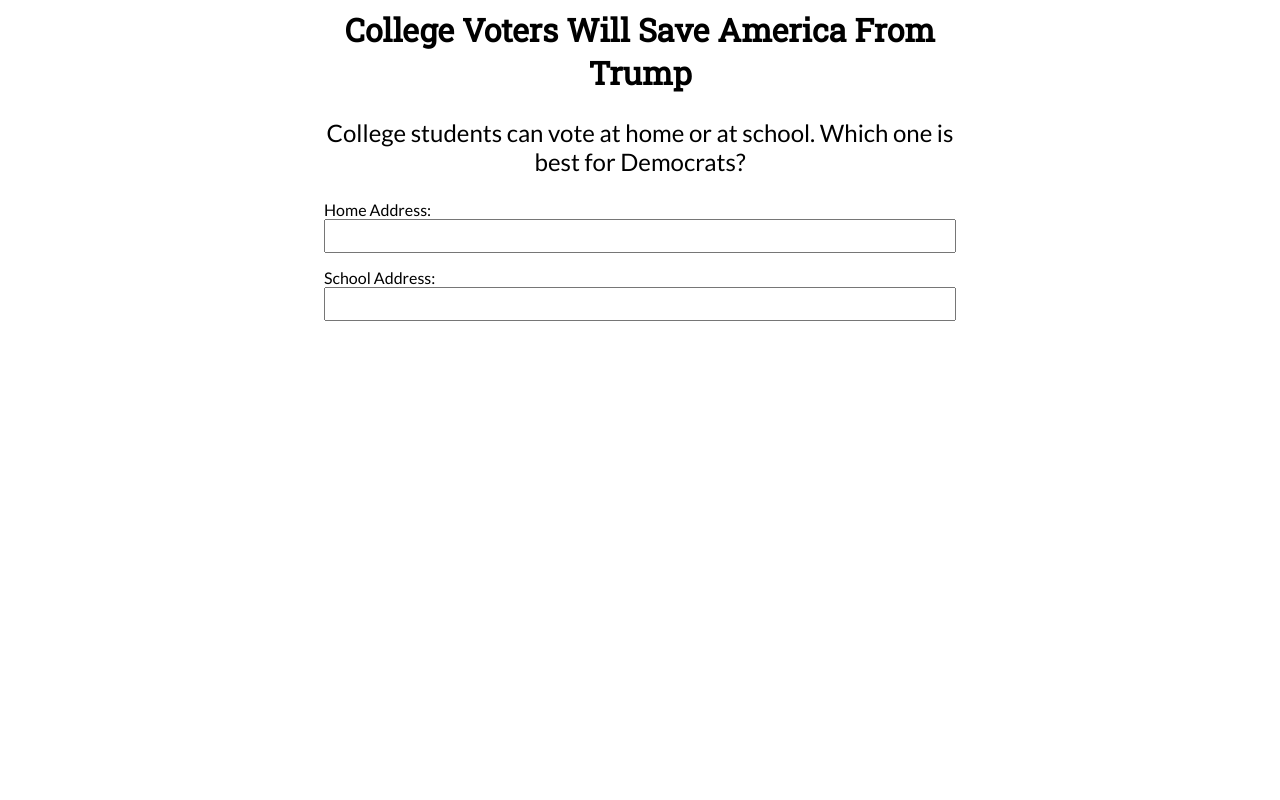
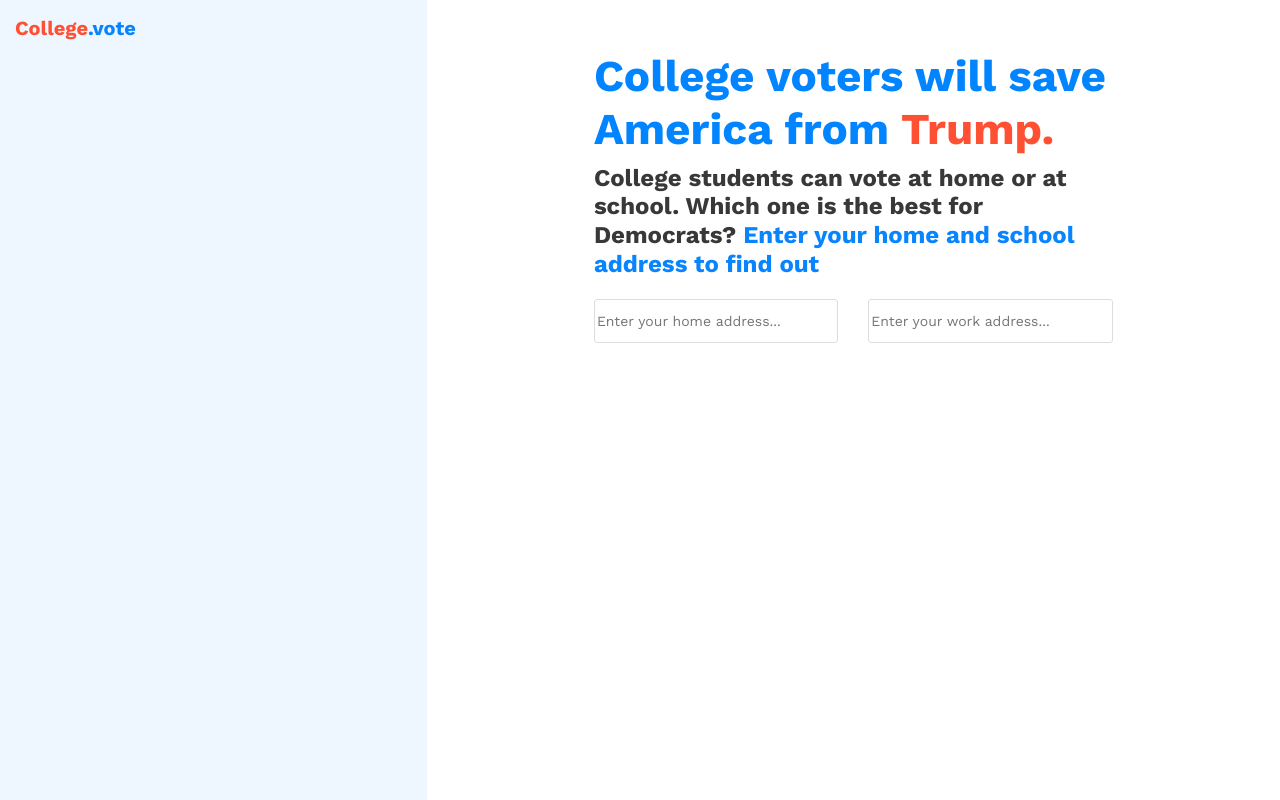
Before and after one commit to saralk/cd, a website: page views/index.html in a window 1280 px wide. Drawn offline with nearby package versions, Linux system fonts and the light colour scheme; some packages are replaced by stand-ins of ours.

Commit message:
add design

```diff
--- a/views/index.html
+++ b/views/index.html
@@ -1,11 +1,46 @@
 <html>
     <head>
-        <link href="https://fonts.googleapis.com/css?family=Lato|Roboto+Slab" rel="stylesheet">
+        <link href="https://fonts.googleapis.com/css?family=Work+Sans:400,700" rel="stylesheet">
+        <link rel="stylesheet" href="https://stackpath.bootstrapcdn.com/bootstrap/4.1.3/css/bootstrap.min.css" integrity="sha384-MCw98/SFnGE8fJT3GXwEOngsV7Zt27NXFoaoApmYm81iuXoPkFOJwJ8ERdknLPMO" crossorigin="anonymous">
         <style type='text/css'>
-            h1, h2, h3, h4 {
-                font-family: 'Roboto Slab', serif;
-                text-align: center;
+            .container-fluid {
+                height: 100%;
+            }
 
+            #main {
+                padding-top: 50px;
+            }
+
+            .main-row {
+                height: 100%;
+            }
+
+            h1, h2, h3, h4, h5 {
+                font-family: 'Work Sans', sans-serif;
+                font-weight: 700;
+            }
+
+            h1 {
+                font-size: 44px;
+                color: #0084ff;
+            }
+
+            h2 {
+                font-size: 24px;
+            }
+
+            h5 {
+                font-size: 20px;
+                color: #ff5033;
+                margin-top: 16px;
+            }
+
+            .red {
+                color: #ff5033;
+            }
+
+            .blue {
+                color: #0884ff;
             }
 
             .lead {
@@ -14,17 +49,19 @@
             }
 
             body {
-                font-family: 'Lato', sans-serif;
+                color: #383838;
+                font-family: 'Work Sans', sans-serif;
+                font-size: 14px;
+                font-weight: normal;
+                font-style: normal;
+                font-stretch: normal;
+                line-height: 1.43;
+                letter-spacing: normal;
             }
 
             input {
                 width: 100%;
                 font-size: 18pt;
-              }
-
-                        #main {
-                  width: 50%;
-                  margin-left: 25%;
             }
 
             .input-section {
@@ -34,48 +71,106 @@
 
             .result {
                 display: none;
-                  border: 1px solid black;
-                  padding: 5px;
+            }
+
+            .side-box {
+                background-color: #eef7ff;
+            }
+
+            .address-input {
+                margin-top: 20px;
+            }
+
+            .address-input-box {
+              height: 44px;
+              border-radius: 3px;
+              border: solid 1px #ddd;
+              font-size: 14px;
+              font-weight: normal;
+              font-style: normal;
+              font-stretch: normal;
+              line-height: 1.43;
+              letter-spacing: normal;
+              color: #383838;
+            }
+            .district-box {
+                border-radius: 3px;
+                box-shadow: 0 6px 16px 0 rgba(12, 0, 51, 0.1);
+                background-color: #ffffff;
+                border: solid 1px #ffc000;
+		font-size: 16px;
+		font-weight: normal;
+		font-style: normal;
+		font-stretch: normal;
+		line-height: 1.5;
+		letter-spacing: normal;
+		color: #383838;
+                padding-left: 120px;
+                line-height: 80px;
+            }
+            .tied {
+                padding-left: 0;
                 text-align: center;
+                padding-top: 120px;
             }
         </style>
     </head>
     <body>
-
-        <form id='main'>
-            <h1>College Voters Will Save America From Trump</h1>
-            <p class='lead'>College students can vote at home or at school. Which one is best for Democrats?</p>
-              <div class='input-section'>
-                  <label for='homeinput'>Home Address:</label>
-                  <input type='text' id='homeinput' />
+        <div class='container-fluid'>
+            <div class='main-row row'>
+                <div class='side-box col-sm-4'>
+                    <h5>College<span class='blue'>.vote</span></h5>
+                </div>
+                <form id='main' class='col-sm-8'>
+                    <div class='col-sm-8 offset-sm-2'>
+                      <div id='home-page'>
+                          <h1>College voters will save America from <span class='red'>Trump.</span></h1>
+                          <h2>College students can vote at home or at school. Which one is the best for Democrats? <span class='blue'>Enter your home and school address to find out</span></h2>
+                          <div class='row address-input'>
+                              <div class='col input-section'>
+                                  <input placeholder='Enter your home address...' class='address-input-box' type='text' id='homeinput' />
                               </div>
 
-              <div class='input-section'>
-                  <label for='uniinput'>School Address:</label>
-                  <input type='text' id='uniinput' />
+                              <div class='col input-section'>
+                                  <input placeholder='Enter your work address...' class='address-input-box' type='text' id='uniinput' />
+                              </div>
+                          </div>
                       </div>
 
                       <div class='result' id='vote-home'>
-                  <h3>Vote at home!</h3>
+                          <h3 class='blue'>Vote at home!</h3>
                           <p>
                               Your parent's district is more competitive, so you're more likely to help Democrats there. They need you back home. Vote by mail.
                           </p>
+                          <div class='home-name district-box'>District Name</div>
                       </div>
                       <div class='result' id='vote-school'>
-                  <h3>Vote at school!</h3>
+                          <h3 class='blue'>Vote at school!</h3>
                           <p>
                               Your school's district is more competitive, so you're more likely to help Democrats where. Welcome to your new home. Register and vote at school.
                           </p>
+                          <div class='school-name district-box'>District Name</div>
                       </div>
                       <div class='result' id='vote-tossup'>
                           <h3>Tied!</h3>
                           <p>
                               We think both districts are similarly competitive, so pick one and vote!
                           </p>
+                          <div class='row'>
+                              <div class=col>
+                                <div class='home-name district-box tied'>District Name</div>
+                              </div>
+                              <div class=col>
+                                <div class='school-name district-box tied'>District Name</div>
+                              </div>
+                          </div>
+                      </div>
                     </div>
                 </form>
 
                 <div id='results'></div>
+            </div>
+        </div>
 
         <script type='text/javascript'>
             var home, uni
@@ -122,17 +217,30 @@
             }
 
               function renderResults(results) {
+                  "use strict";
+
+                  Array.from(document.getElementsByClassName('home-name')).forEach((el) => {
+                    el.innerHTML = results.home.district_name.name;
+                  });
+
+                  Array.from(document.getElementsByClassName('school-name')).forEach((el) => {
+                    el.innerHTML = results.uni.district_name.name;
+                  });
+
                   if (results.home.priority > results.uni.priority) {
+                      document.getElementById('home-page').style.display = 'none';
                       document.getElementById('vote-school').style.display = 'none';
                       document.getElementById('vote-home').style.display = 'block';
                       document.getElementById('vote-tossup').style.display = 'none';
                   }
                   if (results.uni.priority > results.home.priority) {
+                      document.getElementById('home-page').style.display = 'none';
                       document.getElementById('vote-home').style.display = 'none';
                       document.getElementById('vote-school').style.display = 'block';
                       document.getElementById('vote-tossup').style.display = 'none';
                   }
                   if (results.uni.priority == results.home.priority) {
+                      document.getElementById('home-page').style.display = 'none';
                       document.getElementById('vote-home').style.display = 'none';
                       document.getElementById('vote-school').style.display = 'none';
                       document.getElementById('vote-tossup').style.display = 'block';
```
Lines whose indentation alone changed are shown as unchanged.
